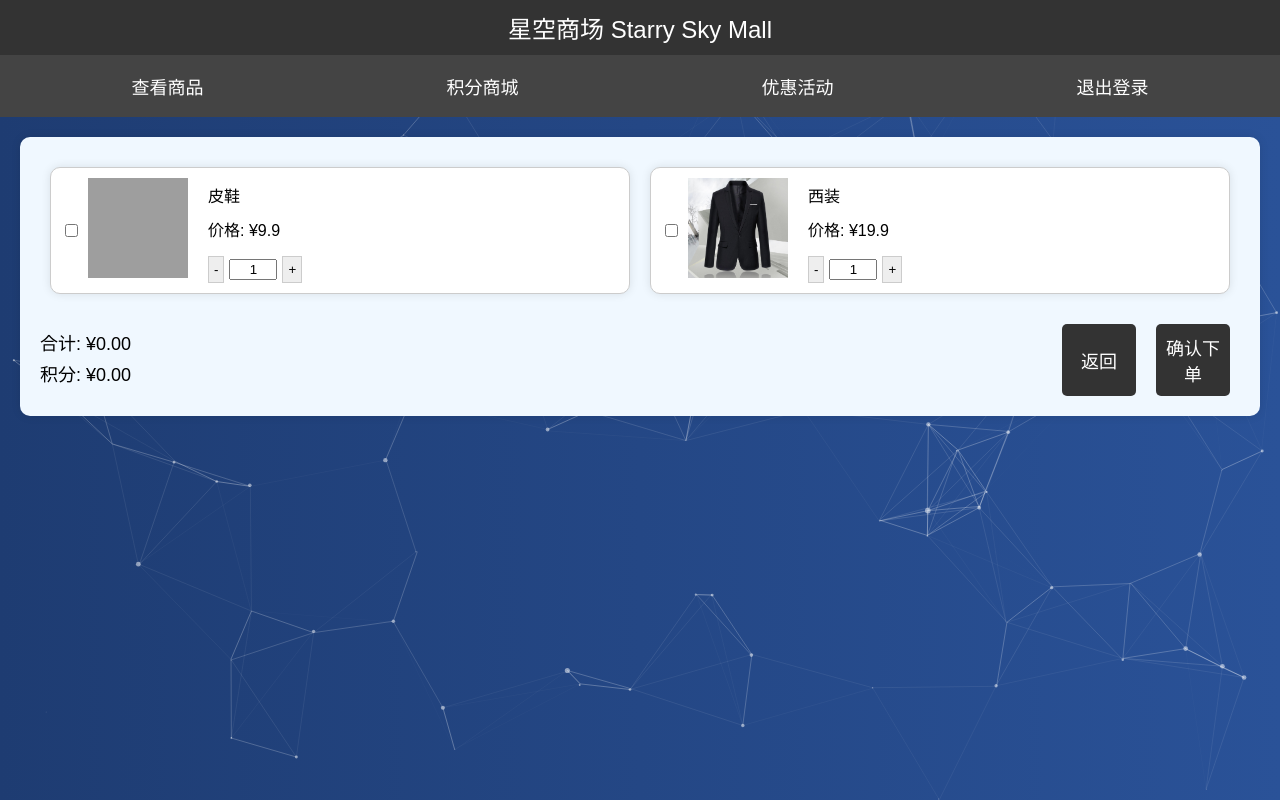
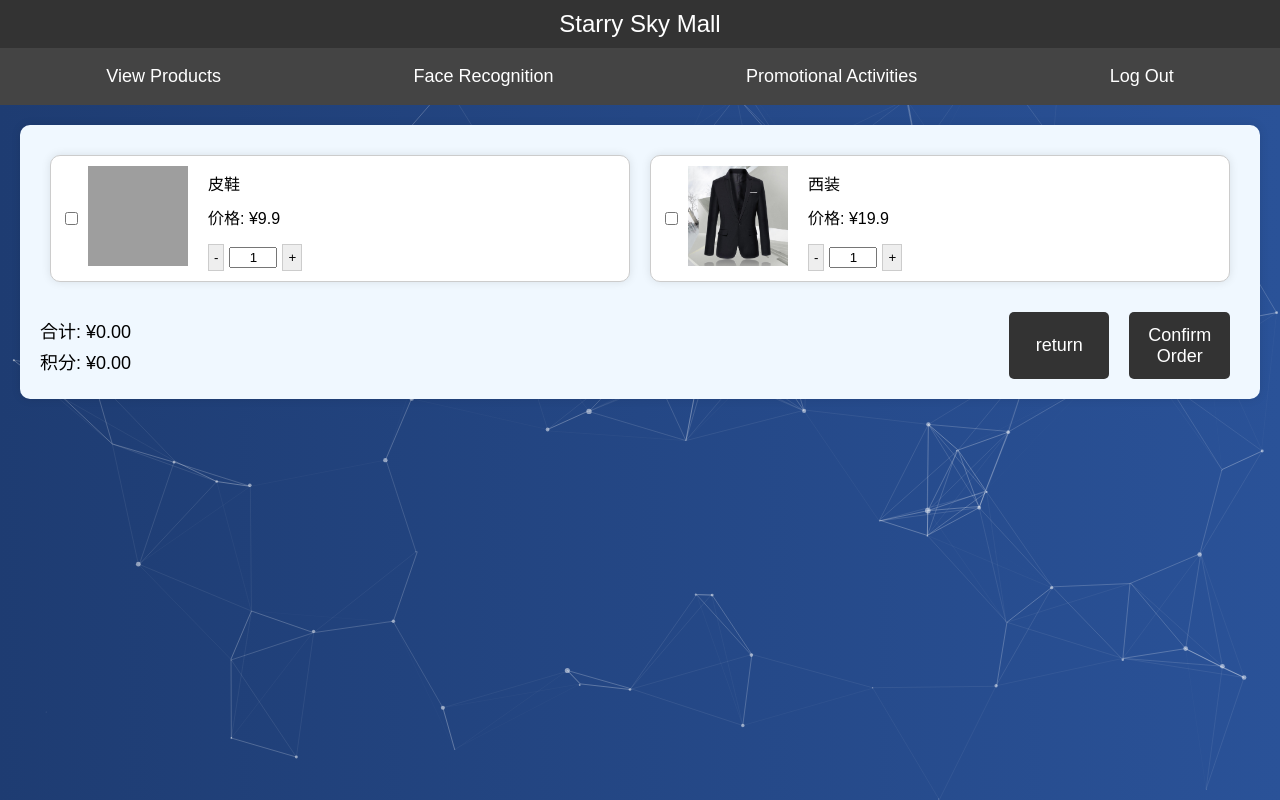
Before and after one commit to ShoppingFaceRecognition/Hainan, a Django app: template templates/items-robots/shopping_cart.html in a window 1280 px wide. Run offline with Django 4.2, Linux system fonts and the light colour scheme; the template is opened without the code that fills it: values that come from a table or form of the project are taken from there, others are empty; data comes from the database, SQL or seed files in the repository; parts of the project's set-up code (start-up, migrations or seed data) failed here and were passed over; grey boxes are pictures that could not be loaded.

Commit message:
Update shopping_cart.html

```diff
--- a/templates/items-robots/shopping_cart.html
+++ b/templates/items-robots/shopping_cart.html
@@ -166,13 +166,13 @@
 </head>
 <body>
 <div class="header">
-    星空商场 Starry Sky Mall
+     Starry Sky Mall
 </div>
 <div class="navbar">
-    <a href="/Commodity/">查看商品</a>
-    <a href="/jf_Commodity/">积分商城</a>
-    <a href="/discount/">优惠活动</a>
-    <a href="/logout/">退出登录</a>
+    <a href="/Commodity/">View Products</a>
+    <a href="/jf_Commodity/">Face Recognition</a>
+    <a href="/discount/">Promotional Activities</a>
+    <a href="/logout/">Log Out</a>
 </div>
 <div class="container">
     <div class="cart-items">
@@ -200,8 +200,8 @@
             <p>积分: ¥<span id="total-points">0.00</span></p>
         </div>
         <div class="buttons">
-            <button onclick="goBack()">返回</button>
-            <button onclick="location.href='place_an_order.html'">确认下单</button>
+            <button onclick="goBack()">return</button>
+            <button onclick="location.href='place_an_order.html'">Confirm Order</button>
         </div>
     </div>
     <script src="../../static/js/background.js"></script>
```
